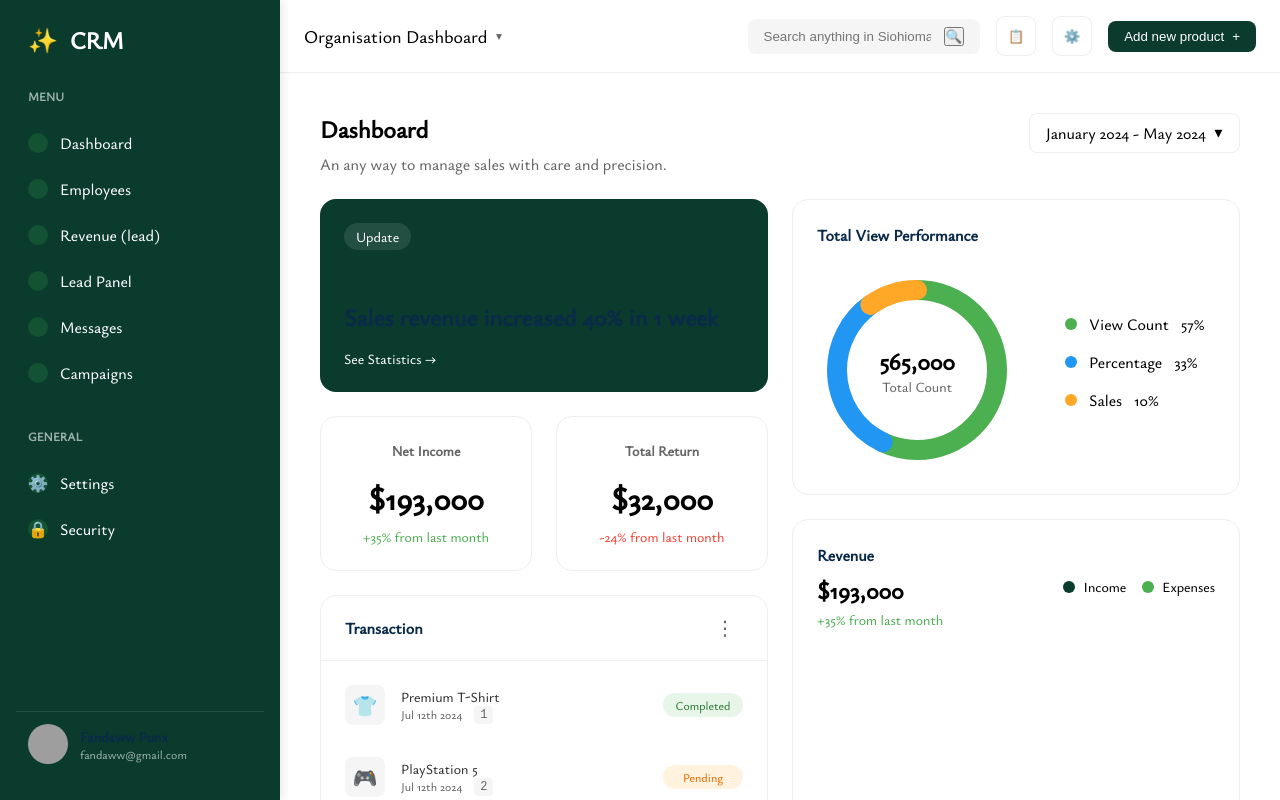
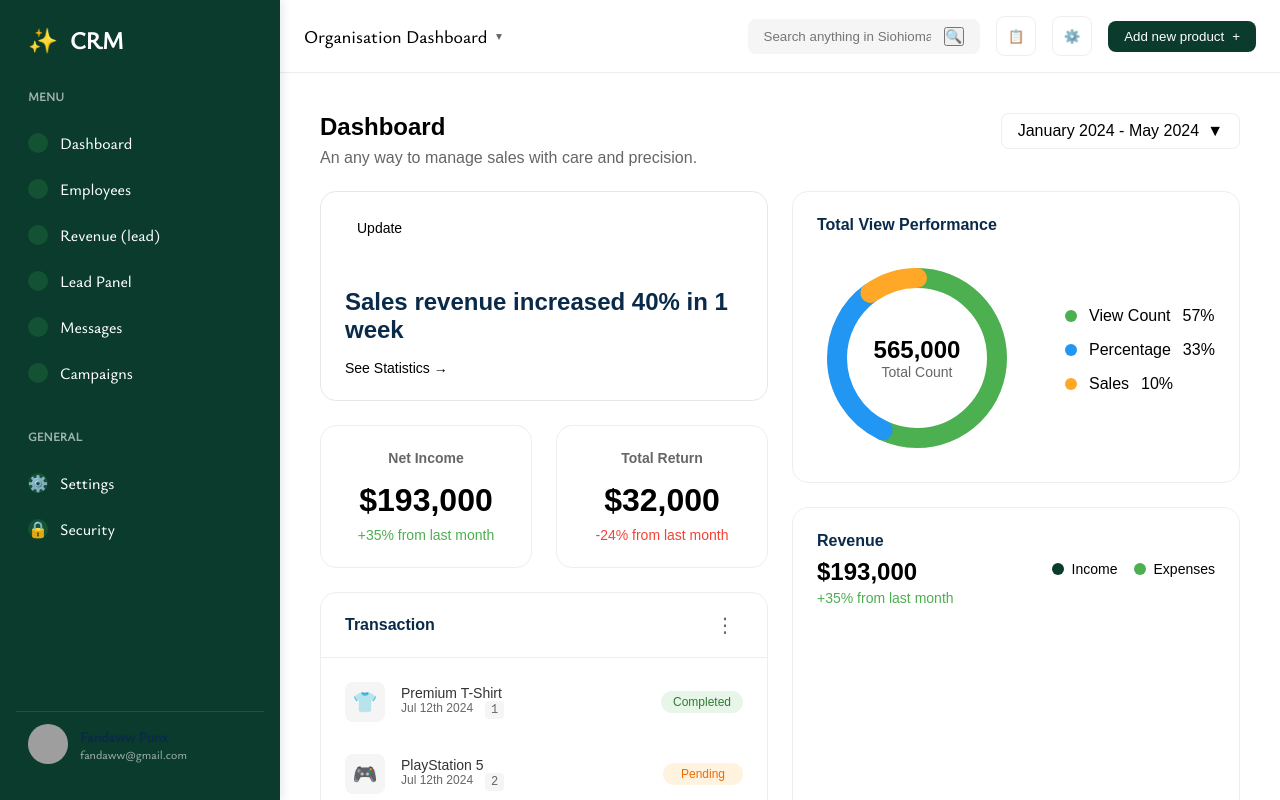
Before and after one commit to Anukhusdevlopers/CRM, a React (Vite) app: page /organisation/dashboard in a window 1280 px wide. Built offline with nearby package versions, Linux system fonts and the light colour scheme; grey boxes are pictures that could not be loaded.

Commit message:
dashboard  font

```diff
--- a/src/Component/Common/ActionSearchBar.module.css
+++ b/src/Component/Common/ActionSearchBar.module.css
@@ -31,11 +31,6 @@
   padding: 4px 12px;
   border: none;
   outline: none;
-}
-
-.input:focus {
-  border-color: #007bff;
-  box-shadow: 0 0 5px rgba(0, 123, 255, 0.3);
 }
 
 .dropdown {
--- a/src/Component/Organisation/metrics-cards.module.css
+++ b/src/Component/Organisation/metrics-cards.module.css
@@ -7,13 +7,13 @@
 /* Update Card */
 .updateCard {
   flex: 1;
-  background: #0a3b2c;
   color: white;
   padding: 24px;
   border-radius: 16px;
   display: flex;
   flex-direction: column;
   gap: 16px;
+  border: 1px solid #3333331d;
   min-width: 280px;
 }
 
@@ -23,6 +23,7 @@
   border-radius: 16px;
   font-size: 14px;
   width: fit-content;
+  color: #000;
 }
 
 .date {
@@ -38,7 +39,7 @@
 }
 
 .link {
-  color: white;
+  color: #000;
   text-decoration: none;
   font-size: 14px;
 }
--- a/src/Pages/organisation/Dashboard.module.css
+++ b/src/Pages/organisation/Dashboard.module.css
@@ -3,6 +3,7 @@
   flex: 1;
   background: #fff;
   min-height: 100vh;
+  font-family: sans-serif;
   padding: 16px;
 }
 
```
Also changed, not shown: src/Component/Organisation/metrics-cards.jsx (line endings or trailing spaces), src/Pages/organisation/Dashboard.jsx (line endings or trailing spaces).
